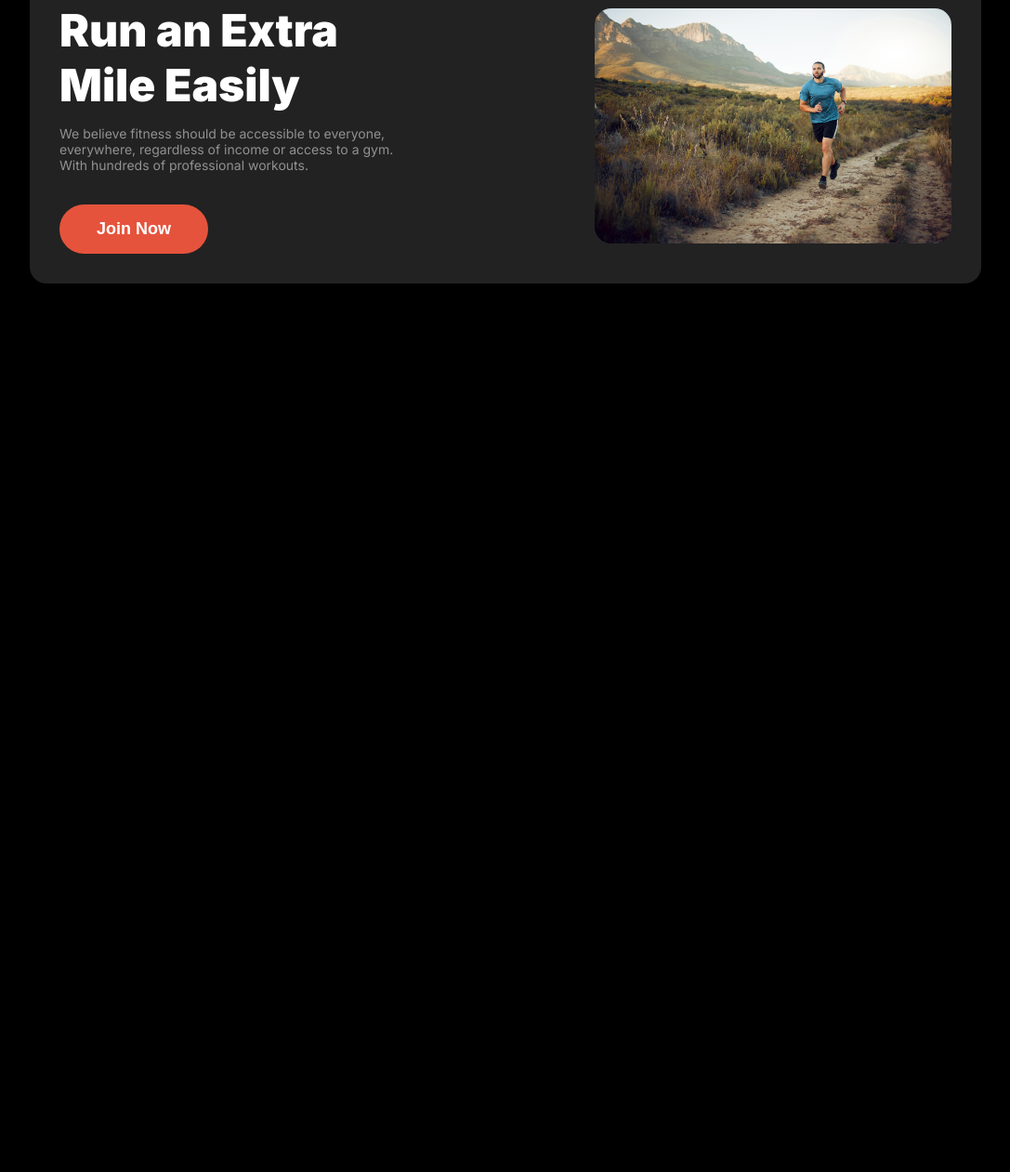
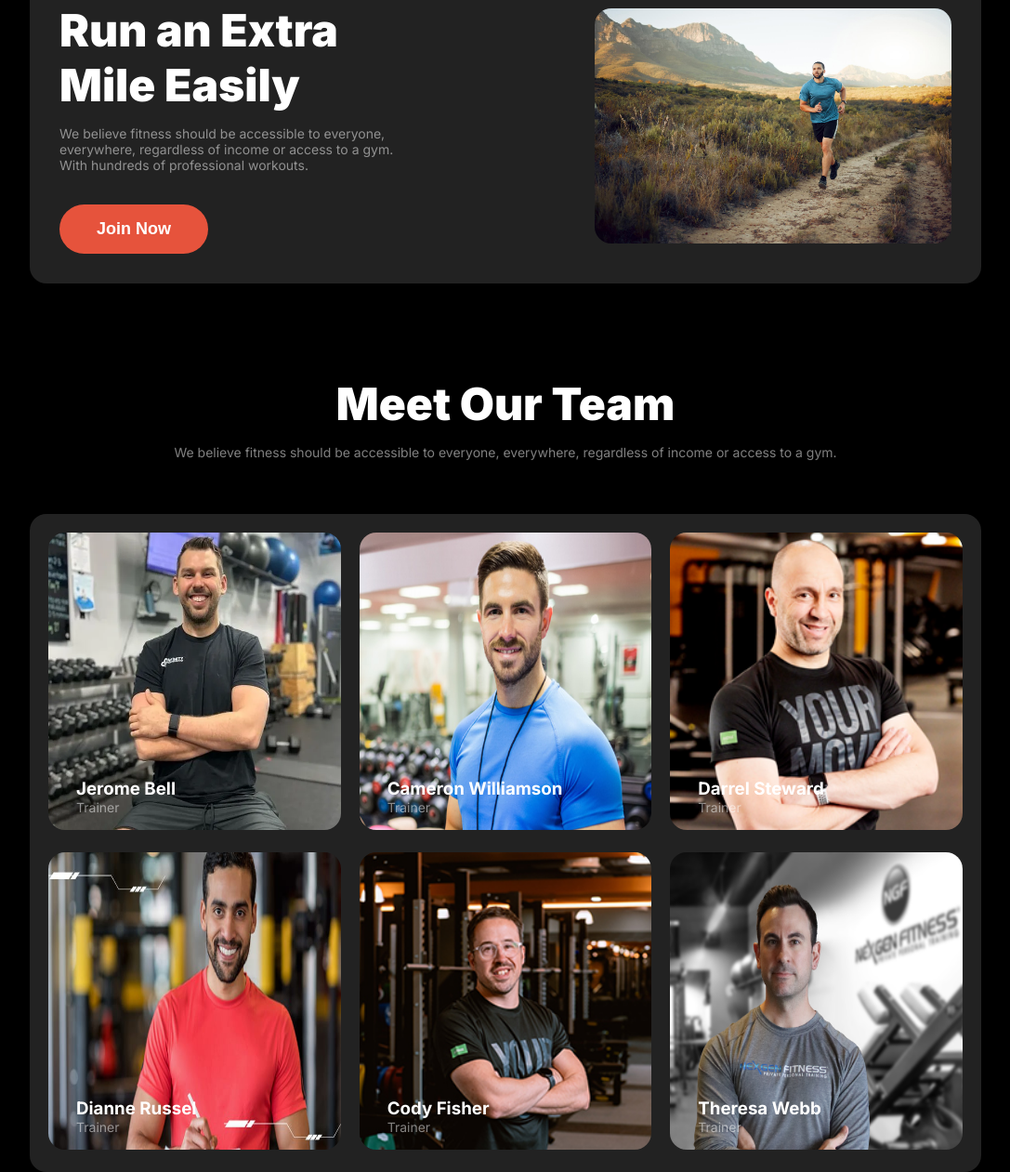
Before and after one commit to rahat0078/a-02-fitness, a plain HTML site: page index.html in a window 1280 px wide. Shown: the part 1512-2773 px from the top of the page at 93% size, without its empty margins (96-1183 px from the left). Before the commit the page ends 1817 px from the top, so only its background shows below. Drawn offline with Linux system fonts and the light colour scheme.

Commit message:
add: added out team members section

```diff
--- a/index.html
+++ b/index.html
@@ -57,7 +57,7 @@
     <!-- main section  -->
      <!-- change your habits sections  -->
       <section class="habits container">
-        <div class="habits-heading flex">
+        <div class="habits-heading">
             <h2>Change Your Habits</h2>
             <p class="description">We believe fitness should be accessible to everyone, everywhere, regardless of income <br> or access to a gym.</p>
         </div>
@@ -97,5 +97,62 @@
         </div>
       </section>
 
+
+
+      <!-- challenges section  -->
+
+      <!-- meet our team section  -->
+       <section class="container">
+        <div class="team-section-content">
+            <h2>Meet Our Team</h2>
+            <p class="description">We believe fitness should be accessible to everyone, everywhere, regardless of income or access to a gym.</p>
+        </div>
+        <div class="team-members">
+            <div class="members">
+                <img src="./images/trainer1.png" alt="">
+                <div class="trainers">
+                    <h3>Jerome Bell</h3>
+                    <p class="description">Trainer</p>
+                </div>
+            </div>
+            <div class="members">
+                <img src="./images/trainer2.png" alt="">
+                <div class="trainers">
+                    <h3>Cameron Williamson</h3>
+                    <p class="description">Trainer</p>
+                </div>
+            </div>
+            <div class="members">
+                <img src="./images/trainer3.png" alt="">
+                <div class="trainers">
+                    <h3>Darrel Steward</h3>
+                    <p class="description">Trainer</p>
+                </div>
+            </div>
+            <div class="members">
+                <img src="./images/trainer4.png" alt="">
+                <div class="trainers">
+                    <h3>Dianne Russel</h3>
+                    <p class="description">Trainer</p>
+                </div>
+            </div>
+            <div class="members">
+                <img src="./images/trainer5.png" alt="">
+                <div class="trainers">
+                    <h3>Cody Fisher</h3>
+                    <p class="description">Trainer</p>
+                </div>
+            </div>
+            <div class="members">
+                <img src="./images/trainer6.png" alt="">
+                <div class="trainers">
+                    <h3>Theresa Webb</h3>
+                    <p class="description">Trainer</p>
+                </div>
+            </div>
+        </div>
+
+       </section>
+
 </body>
 </html>
--- a/styles/responsive.css
+++ b/styles/responsive.css
@@ -8,6 +8,9 @@
     h2{
         font-size: 34px;
 
+    }
+    section{
+        padding-top: 50px;
     }
 
 
@@ -84,4 +87,16 @@
         width: 100%;
         border-radius: 18px;
     }
+
+    /* challenges sections */
+
+    /* our teams sections  */
+    .team-members{
+        grid-template-columns: 1fr;
+        margin-top: 37px;
+
+    }
+    .members img{
+        height: 272px;
+    }
 }
--- a/styles/style.css
+++ b/styles/style.css
@@ -42,7 +42,6 @@ body{
 h2{
     font-size: 48px;
     font-weight: 900;
-    text-align: left;
     margin-bottom: 14px;
 }
 
@@ -177,9 +176,6 @@ section{
 
 
 .habits-heading{
-    flex-direction: column;
-    align-items: center;
-    justify-content: center;
     text-align: center;
 }
 
@@ -211,7 +207,7 @@ section{
     margin-top: 100px;
     padding: 32px;
     border-radius: 18px;
-    background: rgb(34, 34, 34);
+    background-color: rgb(34, 34, 34);
     align-items: center;
     justify-content: space-between;
 }
@@ -224,3 +220,31 @@ section{
     width: 100%;
     border-radius: 18px;
 }
+
+/* our team section  */
+.team-section-content{
+    text-align: center;
+}
+
+.team-members{
+    display: grid;
+    grid-template-columns: repeat(3, 1fr);
+    gap: 20px;
+    background-color: rgb(34, 34, 34);
+    padding: 20px;
+    border-radius: 18px;
+    margin-top: 58px;
+}
+.members{
+    position: relative;
+}
+.members img{
+    width: 100%;
+    height: 320px;
+    border-radius: 18px;
+}
+.trainers{
+    position: absolute;
+    bottom: 20px;
+    left: 30px;
+}
```
